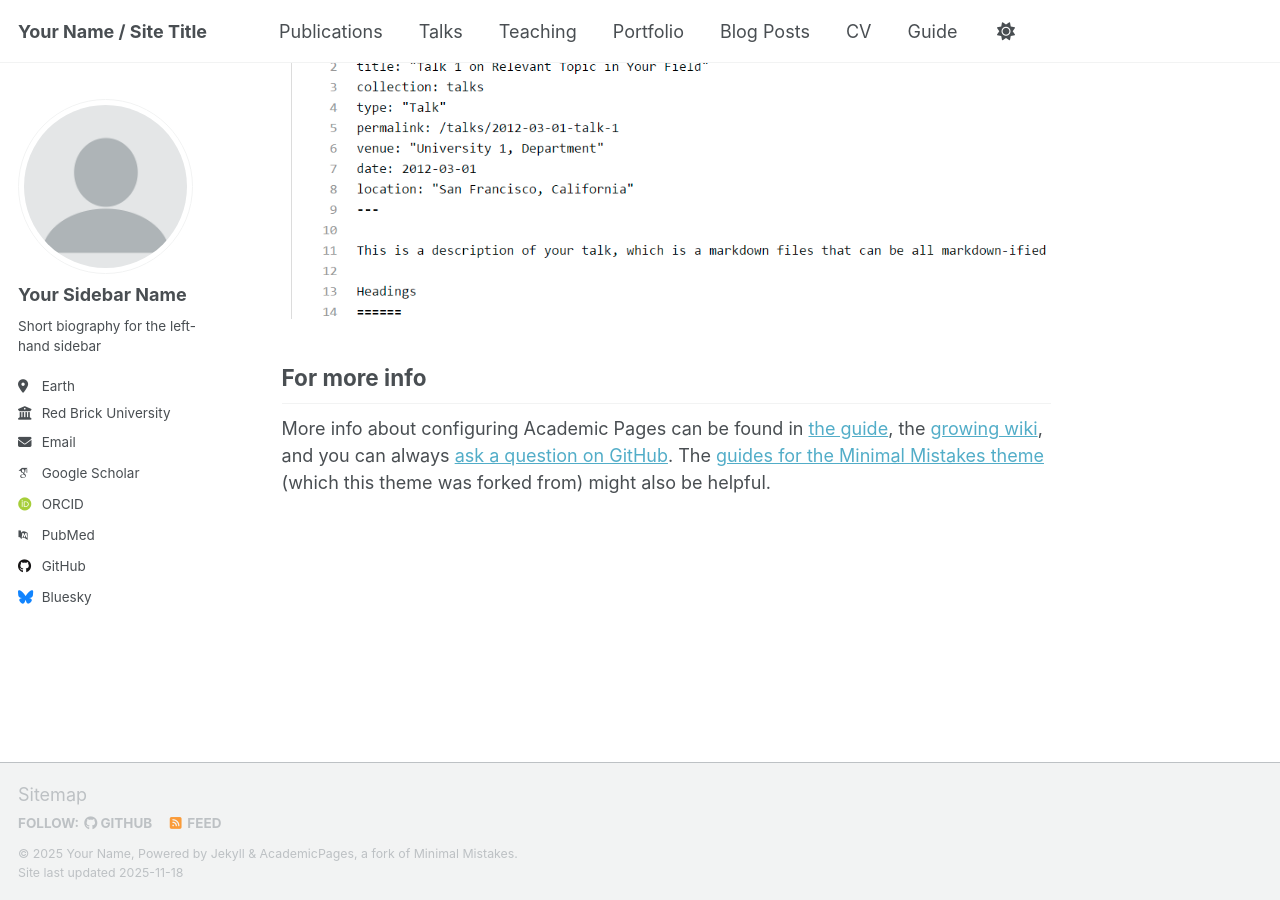
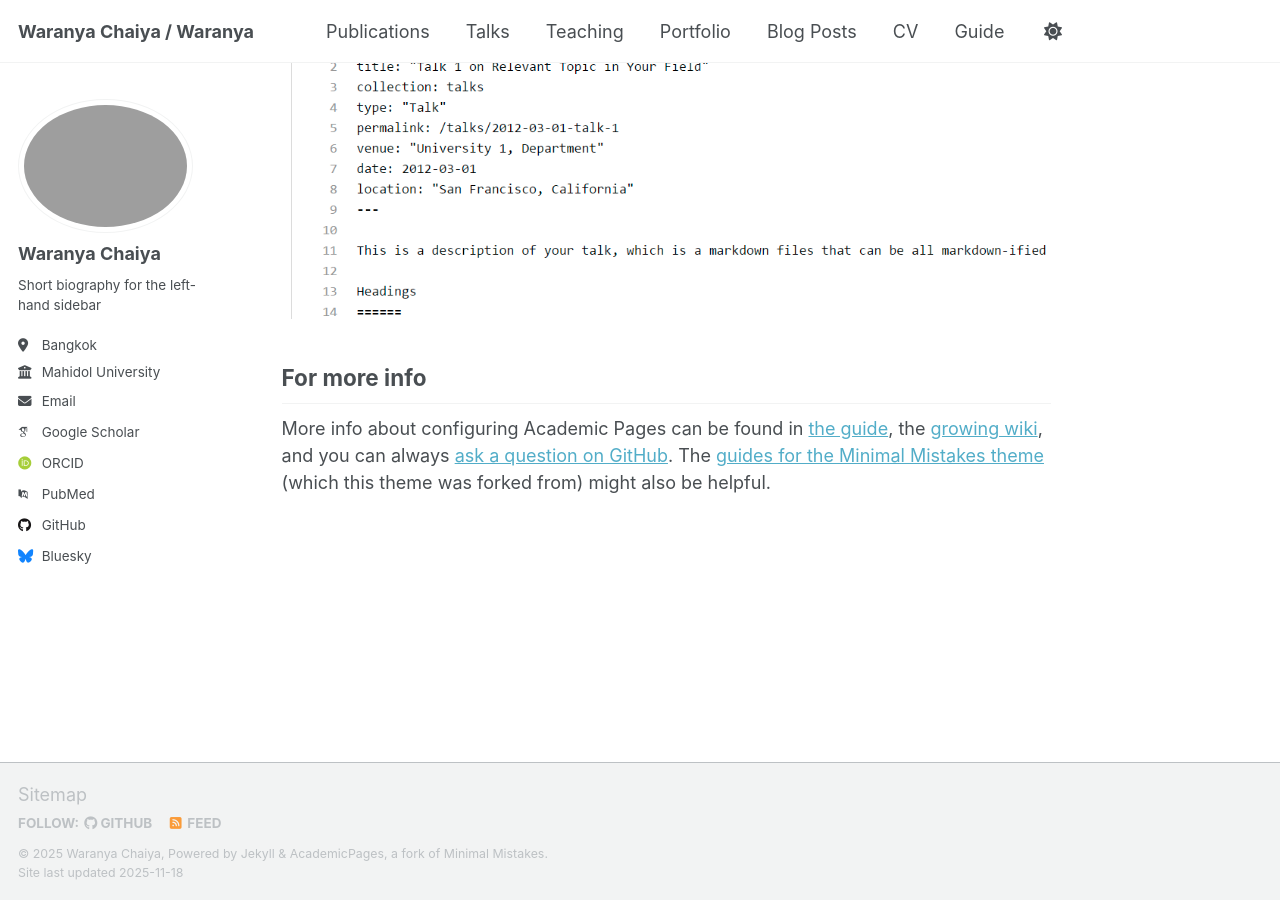
Before and after one commit to WaranyaChy/Waranyachy.github.io, a Jekyll site: the page built from _pages/about.md, in a window 1280 px wide and 900 px high, scrolled down 2880 px. Built offline with Jekyll 4.4.1, drawn with Linux system fonts in a browser that asks for light colours; some web fonts are replaced; a script that is not in the unit is left out.

Commit message:
Update personal information in _config.yml

```diff
--- a/_config.yml
+++ b/_config.yml
@@ -9,28 +9,28 @@
 # Basic Site Settings
 locale                   : "en-US"
 site_theme               : "default" # Currently available options are "default", "air"
-title                    : "Your Name / Site Title"
+title                    : "Waranya Chaiya / Waranya"
 title_separator          : "-"
-name                     : &name "Your Name"
+name                     : &name "Waranya Chaiya"
 description              : &description "Your Name's academic portfolio"   # Update this with a general description of your site, this is the default if not overridden by a page
 url                      : https://academicpages.github.io # The base hostname & protocol for your site e.g. "https://[your GitHub username].github.io",
                                                            # or if you already have some other page hosted on Github then use "https://[your GitHub username].github.io/[Your Repo Name]"
 baseurl                  : "" # the subpath of your site, e.g. "/blog"
-repository               : "academicpages/academicpages.github.io"
+repository               : "Waranyachy.github.io"
 
 # Site Author - The following control what appear as part of the author content on the side bar.
 #               If a field is blank the icon and link will not appear, otherwise it will be shown.
 #               Additional customization can be done by editing /_includes/author-profile.html
 author:
   # Biographic information
-  avatar           : "profile.png"
-  name             : "Your Sidebar Name"
+  avatar           : "IMG_0784.jpg"
+  name             : "Waranya Chaiya"
   pronouns         : # example: "she/her"
   bio              : "Short biography for the left-hand sidebar"
-  location         : "Earth"
-  employer         : "Red Brick University"
+  location         : "Bangkok"
+  employer         : "Mahidol University"
   uri              : # URL
-  email            : "none@example.org"
+  email            : "Waranya.chy@gmail.com"
 
   # Academic websites
   academia         : # URL
```
